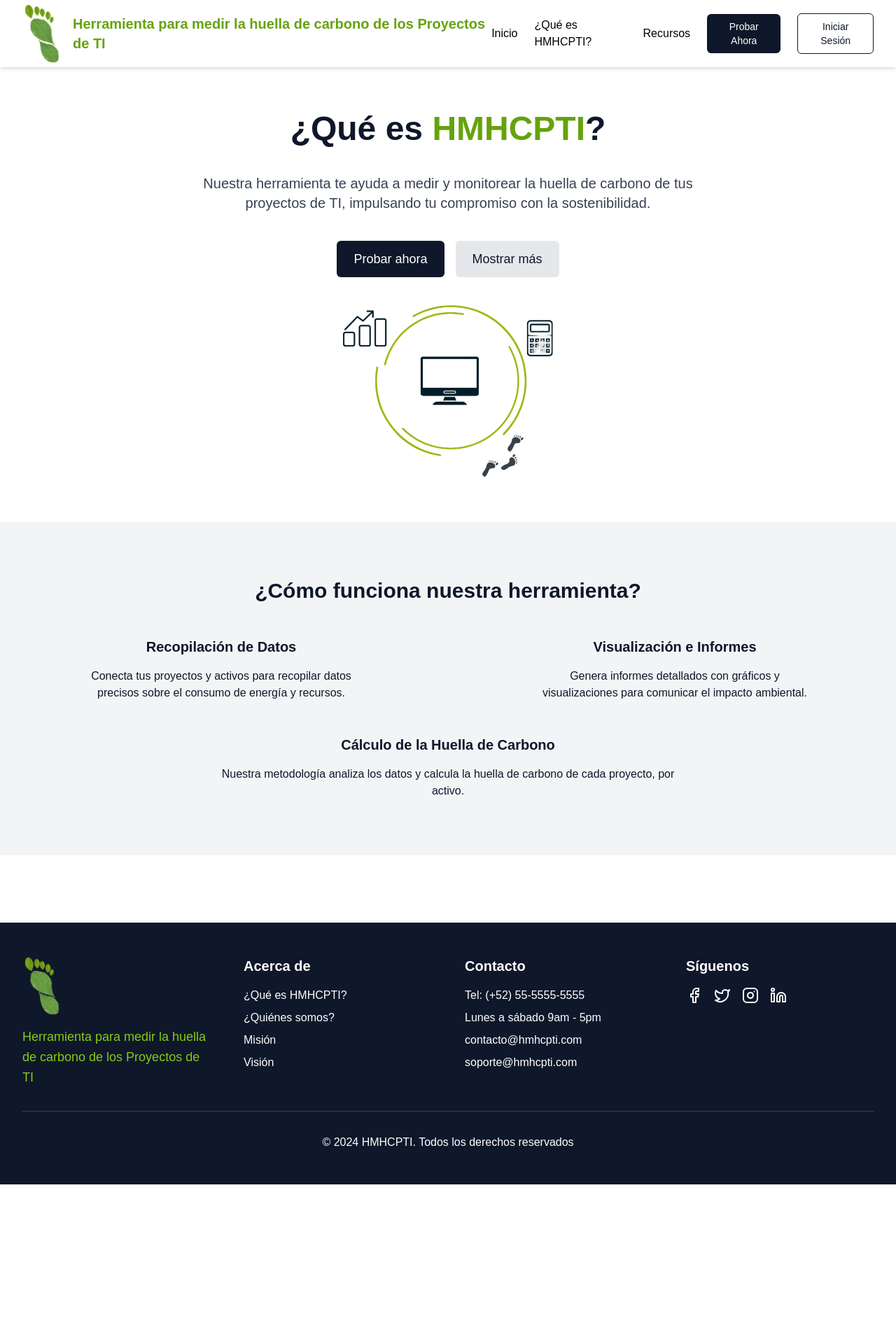
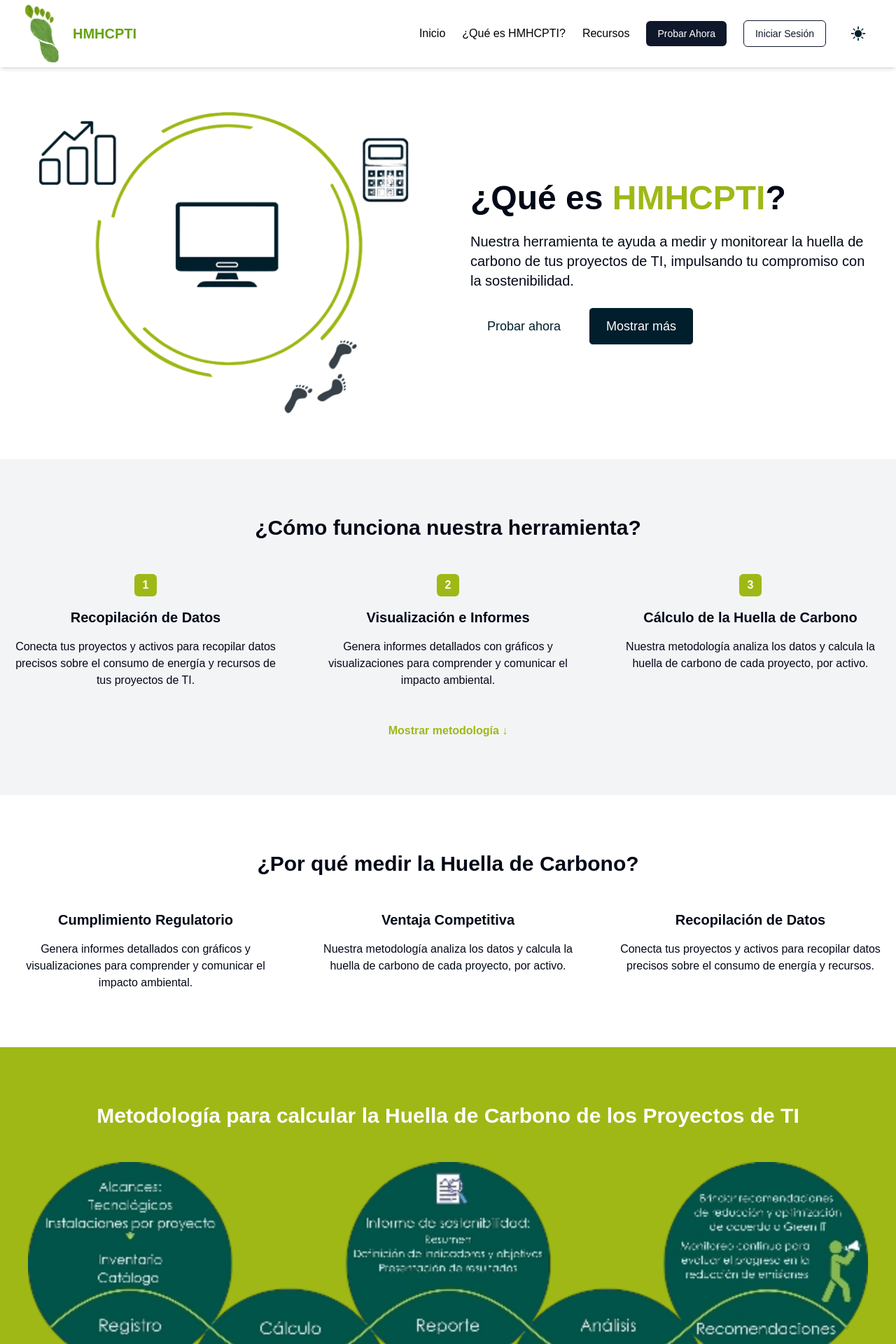
Before and after one commit to DanielGomez05/hmhcpti, a Next.js app: page /acerca_de in a window 1280 px wide. Shown: the top 1920 px of the page at 70% size. Before the commit the page ends 1692 px from the top, so only its background shows below. Built offline with nearby package versions, Linux system fonts and the light colour scheme; a web font is replaced by a local one.

Commit message:
Modificacion de Vistas

```diff
--- a/src/components/footer.tsx
+++ b/src/components/footer.tsx
@@ -4,7 +4,7 @@ import { Facebook, Twitter, Instagram, Linkedin } from "lucide-react"
 
 export default function Footer() {
   return (
-    <footer className="bg-slate-900 text-white mt-12 md:mt-24">
+    <footer className="bg-white dark:bg-[#001E2B] text-slate-900 dark:text-white mt-12 md:mt-24 transition-colors duration-300">
       <div className="container mx-auto px-4 sm:px-6 lg:px-8 py-12">
         <div className="grid grid-cols-1 md:grid-cols-4 gap-8 lg:gap-12">
           {/* Logo */}
@@ -17,7 +17,7 @@ export default function Footer() {
               className="w-12 md:w-14 h-auto mb-4"
               priority
             />
-            <h2 className="text-lime-500 text-left md:text-left text-lg leading-relaxed">
+            <h2 className="text-lime-500 dark:text-[#9FB816] text-left text-lg leading-relaxed">
               Herramienta para medir la huella de carbono de los Proyectos de TI
             </h2>
           </div>
@@ -27,24 +27,16 @@ export default function Footer() {
             <h3 className="text-xl font-bold mb-2 md:mb-4">Acerca de</h3>
             <ul className="space-y-2">
               <li>
-                <Link href="/acerca-de" className="hover:text-lime-500">
-                  ¿Qué es HMHCPTI?
-                </Link>
+                <Link href="/acerca-de" className="hover:text-[#9FB816]">¿Qué es HMHCPTI?</Link>
               </li>
               <li>
-                <Link href="#" className="hover:text-lime-500">
-                  ¿Quiénes somos?
-                </Link>
+                <Link href="#" className="hover:text-[#9FB816]">¿Quiénes somos?</Link>
               </li>
               <li>
-                <Link href="#" className="hover:text-lime-500">
-                  Misión
-                </Link>
+                <Link href="#" className="hover:text-[#9FB816]">Misión</Link>
               </li>
               <li>
-                <Link href="#" className="hover:text-lime-500">
-                  Visión
-                </Link>
+                <Link href="#" className="hover:text-[#9FB816]">Visión</Link>
               </li>
             </ul>
           </div>
@@ -55,16 +47,8 @@ export default function Footer() {
             <div className="space-y-2">
               <p>Tel: (+52) 55-5555-5555</p>
               <p>Lunes a sábado 9am - 5pm</p>
-              <p>
-                <a href="mailto:contacto@hmhcpti.com" className="hover:text-lime-500">
-                  contacto@hmhcpti.com
-                </a>
-              </p>
-              <p>
-                <a href="mailto:soporte@hmhcpti.com" className="hover:text-lime-500">
-                  soporte@hmhcpti.com
-                </a>
-              </p>
+              <p><a href="mailto:contacto@hmhcpti.com" className="hover:text-[#9FB816]">contacto@hmhcpti.com</a></p>
+              <p><a href="mailto:soporte@hmhcpti.com" className="hover:text-[#9FB816]">soporte@hmhcpti.com</a></p>
             </div>
           </div>
 
@@ -72,24 +56,15 @@ export default function Footer() {
           <div className="space-y-3">
             <h3 className="text-xl font-bold mb-2 md:mb-4">Síguenos</h3>
             <div className="flex space-x-4">
-              <a href="#" className="hover:text-lime-500" title="Facebook" aria-label="Visitar Facebook">
-                <Facebook size={24} />
-              </a>
-              <a href="#" className="hover:text-lime-500" title="Twitter" aria-label="Visitar Twitter">
-                <Twitter size={24} />
-              </a>
-              <a href="#" className="hover:text-lime-500" title="Instagram" aria-label="Visitar Instagram">
-                <Instagram size={24} />
-              </a>
-              <a href="#" className="hover:text-lime-500" title="LinkedIn" aria-label="Visitar LinkedIn">
-                <Linkedin size={24} />
-              </a>
+              <a href="#" className="hover:text-[#9FB816]" title="Facebook" aria-label="Facebook"><Facebook size={24} /></a>
+              <a href="#" className="hover:text-[#9FB816]" title="Twitter" aria-label="Twitter"><Twitter size={24} /></a>
+              <a href="#" className="hover:text-[#9FB816]" title="Instagram" aria-label="Instagram"><Instagram size={24} /></a>
+              <a href="#" className="hover:text-[#9FB816]" title="LinkedIn" aria-label="LinkedIn"><Linkedin size={24} /></a>
             </div>
           </div>
         </div>
 
-        {/* Derechos de autor */}
-        <div className="border-t border-gray-700 mt-8 pt-8 text-center">
+        <div className="border-t border-gray-200 dark:border-gray-700 mt-8 pt-8 text-center">
           <p className="text-sm md:text-base">&copy; 2024 HMHCPTI. Todos los derechos reservados</p>
         </div>
       </div>
--- a/src/components/header.tsx
+++ b/src/components/header.tsx
@@ -1,32 +1,61 @@
 import Image from "next/image"
 import Link from "next/link"
-import { Menu } from "lucide-react"
+import { useEffect, useState } from "react"
 
 export default function Header() {
+  const [darkMode, setDarkMode] = useState(false)
+
+  useEffect(() => {
+    const stored = localStorage.getItem("hmhcpti-theme")
+    if (stored === "dark") setDarkMode(true)
+  }, [])
+
+  useEffect(() => {
+    const root = document.documentElement
+    if (darkMode) {
+      root.classList.add("dark")
+      localStorage.setItem("hmhcpti-theme", "dark")
+    } else {
+      root.classList.remove("dark")
+      localStorage.setItem("hmhcpti-theme", "light")
+    }
+  }, [darkMode])
+
   return (
-    <header className="bg-white shadow-md sticky top-0 z-50">
+    <header className="bg-white dark:bg-[#001E2B] shadow-md sticky top-0 z-50 transition-colors">
       <div className="max-w-7xl mx-auto px-4 sm:px-6 lg:px-8 h-24 flex items-center justify-between">
-        {/* Logo y título */}
+        {/* Logo + Nombre */}
         <Link href="/" className="flex items-center gap-4">
           <Image src="/images/Pie.png" alt="Logo" width={56} height={56} />
-          <span className="text-lime-600 font-semibold text-lg md:text-xl leading-tight">
-            Herramienta para medir la huella de carbono de los Proyectos de TI
+          <span className="text-lime-600 dark:text-[#9FB816] font-semibold text-lg md:text-xl leading-tight">
+		  HMHCPTI
           </span>
+
+
         </Link>
 
         {/* Navegación */}
-        <nav className="hidden lg:flex gap-6 items-center">
-          <Link href="/" className="hover:text-lime-600 text-black text-base">Inicio</Link>
-          <Link href="/acerca_de" className="hover:text-lime-600 text-black text-base">¿Qué es HMHCPTI?</Link>
-          <Link href="#" className="hover:text-lime-600 text-black text-base">Recursos</Link>
+        <nav className="hidden lg:flex gap-6 items-center text-black dark:text-white">
+          <Link href="/" className="text-inherit hover:text-[#9FB816]">Inicio</Link>
+          <Link href="/acerca_de" className="text-inherit hover:text-[#9FB816]">¿Qué es HMHCPTI?</Link>
+          <Link href="#" className="text-inherit hover:text-[#9FB816]">Recursos</Link>
           <button className="bg-slate-900 text-white px-4 py-2 rounded-md text-sm hover:bg-slate-800">Probar Ahora</button>
-          <button className="border border-slate-900 px-4 py-2 rounded-md text-sm hover:bg-slate-100">Iniciar Sesión</button>
+          <button className="border border-slate-900 dark:border-white text-slate-900 dark:text-white px-4 py-2 rounded-md text-sm hover:bg-slate-100 dark:hover:bg-slate-800">
+            Iniciar Sesión
+          </button>
+          <button
+            aria-label="Cambiar tema"
+            onClick={() => setDarkMode(!darkMode)}
+            className="p-2"
+          >
+            <Image
+              src={darkMode ? "/images/Luna.png" : "/images/Sol.png"}
+              alt="Toggle Theme"
+              width={28}
+              height={28}
+            />
+          </button>
         </nav>
-
-        {/* Menú móvil */}
-        <button className="lg:hidden p-2" aria-label="Abrir menú">
-          <Menu className="w-6 h-6" />
-        </button>
       </div>
     </header>
   )
--- a/src/pages/acerca_de.tsx
+++ b/src/pages/acerca_de.tsx
@@ -5,65 +5,96 @@ import Footer from "../components/footer"
 
 export default function AcercaDe() {
   return (
-    <div className="font-century bg-white min-h-screen flex flex-col text-slate-900">
+    <div className="font-century min-h-screen flex flex-col bg-[hsl(var(--background))] text-[hsl(var(--foreground))] transition-colors duration-300 scroll-smooth">
       <Header />
 
       <main className="flex-grow">
-        {/* Sección Principal */}
-        <section className="container mx-auto px-4 sm:px-6 lg:px-8 py-16 space-y-10 text-center">
-          <h2 className="text-4xl md:text-5xl font-bold">
-            ¿Qué es <span className="text-lime-600">HMHCPTI</span>?
-          </h2>
-          <p className="text-lg md:text-xl max-w-3xl mx-auto text-gray-700">
-            Nuestra herramienta te ayuda a medir y monitorear la huella de carbono de tus proyectos de TI,
-            impulsando tu compromiso con la sostenibilidad.
-          </p>
-          <div className="flex justify-center gap-4">
-            <Link href="/evaluacion">
-              <button className="bg-slate-900 text-white px-6 py-3 rounded-md text-lg hover:bg-slate-800">
-                Probar ahora
-              </button>
-            </Link>
-            <button className="bg-gray-200 text-slate-900 px-6 py-3 rounded-md text-lg hover:bg-gray-300">
-              Mostrar más
-            </button>
+        {/* Sección principal */}
+        <section className="container mx-auto px-4 sm:px-6 lg:px-8 py-16 flex flex-col lg:flex-row items-center gap-8 xl:gap-16">
+          <div className="lg:w-1/2">
+            <div className="relative w-full aspect-[4/3]">
+              <Image
+                src="/images/Icono2.png"
+                alt="Gráfico sobre qué es HMHCPTI"
+                fill
+                priority
+                className="object-contain"
+              />
+            </div>
           </div>
-          <div className="flex justify-center">
-            <Image
-              src="/images/Icono2.png" // Aquí se usa el nombre correcto
-              alt="Gráfico sobre qué es HMHCPTI"
-              width={300}
-              height={300}
-              className="object-contain"
-            />
+          <div className="lg:w-1/2 text-center lg:text-left space-y-6">
+            <h2 className="text-4xl md:text-5xl font-bold">
+              ¿Qué es <span className="text-[#9FB816]">HMHCPTI</span>?
+            </h2>
+            <p className="text-lg md:text-xl">
+              Nuestra herramienta te ayuda a medir y monitorear la huella de carbono de tus proyectos de TI, impulsando tu compromiso con la sostenibilidad.
+            </p>
+            <div className="flex justify-center lg:justify-start gap-4">
+              <button className="bg-white text-[#001E2B] px-6 py-3 rounded-md text-lg hover:bg-gray-100">Probar ahora</button>
+              <a href="#funcionamiento" className="bg-[#001E2B] text-white border border-white px-6 py-3 rounded-md text-lg hover:bg-[#0a2c3a]">
+                Mostrar más
+              </a>
+            </div>
           </div>
         </section>
 
-        {/* ¿Cómo funciona nuestra herramienta? */}
-        <section className="bg-gray-100 py-20">
+        {/* Sección: Cómo funciona */}
+        <section id="funcionamiento" className="bg-gray-100 dark:bg-[#001E2B] py-20 transition-colors duration-300">
           <div className="container mx-auto px-4 text-center space-y-12">
             <h3 className="text-3xl font-bold">¿Cómo funciona nuestra herramienta?</h3>
+            <div className="flex flex-col md:flex-row justify-center gap-12 items-start">
+              <div className="space-y-4 max-w-sm mx-auto">
+                <div className="text-white bg-[#9FB816] rounded-md w-8 h-8 flex items-center justify-center mx-auto font-bold">1</div>
+                <h4 className="text-xl font-semibold">Recopilación de Datos</h4>
+                <p>Conecta tus proyectos y activos para recopilar datos precisos sobre el consumo de energía y recursos de tus proyectos de TI.</p>
+              </div>
+              <div className="space-y-4 max-w-sm mx-auto">
+                <div className="text-white bg-[#9FB816] rounded-md w-8 h-8 flex items-center justify-center mx-auto font-bold">2</div>
+                <h4 className="text-xl font-semibold">Visualización e Informes</h4>
+                <p>Genera informes detallados con gráficos y visualizaciones para comprender y comunicar el impacto ambiental.</p>
+              </div>
+              <div className="space-y-4 max-w-sm mx-auto">
+                <div className="text-white bg-[#9FB816] rounded-md w-8 h-8 flex items-center justify-center mx-auto font-bold">3</div>
+                <h4 className="text-xl font-semibold">Cálculo de la Huella de Carbono</h4>
+                <p>Nuestra metodología analiza los datos y calcula la huella de carbono de cada proyecto, por activo.</p>
+              </div>
+            </div>
+            <a href="#metodologia" className="inline-block mt-10 text-[#9FB816] font-semibold hover:underline">Mostrar metodología ↓</a>
+          </div>
+        </section>
+
+        {/* Sección: ¿Por qué medir? */}
+        <section id="metodologia" className="py-20 bg-white dark:bg-[#001E2B]">
+          <div className="container mx-auto px-4 text-center space-y-12">
+            <h3 className="text-3xl font-bold">¿Por qué medir la Huella de Carbono?</h3>
             <div className="flex flex-col md:flex-row justify-center gap-12">
               <div className="space-y-4 max-w-sm mx-auto">
-                <h4 className="text-xl font-semibold">Recopilación de Datos</h4>
-                <p>
-                  Conecta tus proyectos y activos para recopilar datos precisos sobre el consumo de energía y recursos.
-                </p>
+                <h4 className="text-xl font-semibold">Cumplimiento Regulatorio</h4>
+                <p>Genera informes detallados con gráficos y visualizaciones para comprender y comunicar el impacto ambiental.</p>
               </div>
               <div className="space-y-4 max-w-sm mx-auto">
-                <h4 className="text-xl font-semibold">Visualización e Informes</h4>
-                <p>
-                  Genera informes detallados con gráficos y visualizaciones para comunicar el impacto ambiental.
-                </p>
+                <h4 className="text-xl font-semibold">Ventaja Competitiva</h4>
+                <p>Nuestra metodología analiza los datos y calcula la huella de carbono de cada proyecto, por activo.</p>
+              </div>
+              <div className="space-y-4 max-w-sm mx-auto">
+                <h4 className="text-xl font-semibold">Recopilación de Datos</h4>
+                <p>Conecta tus proyectos y activos para recopilar datos precisos sobre el consumo de energía y recursos.</p>
               </div>
             </div>
+          </div>
+        </section>
 
-            <div className="mt-12">
-              <h4 className="text-xl font-semibold mb-4">Cálculo de la Huella de Carbono</h4>
-              <p className="max-w-2xl mx-auto">
-                Nuestra metodología analiza los datos y calcula la huella de carbono de cada proyecto, por activo.
-              </p>
-            </div>
+        {/* Sección: Metodología visual */}
+        <section className="py-20 bg-[#9FB816] text-white">
+          <div className="container mx-auto px-4 text-center">
+            <h3 className="text-3xl font-bold mb-12">Metodología para calcular la Huella de Carbono de los Proyectos de TI</h3>
+            <Image
+              src="/images/Metodologia.png"
+              alt="Metodología visual"
+              width={1200}
+              height={600}
+              className="mx-auto"
+            />
           </div>
         </section>
       </main>
--- a/src/pages/index.tsx
+++ b/src/pages/index.tsx
@@ -5,45 +5,32 @@ import Footer from "../components/footer"
 
 export default function Home() {
   return (
-    <div className="font-century bg-white min-h-screen flex flex-col">
+    <div className="font-century min-h-screen flex flex-col bg-[hsl(var(--background))] text-[hsl(var(--foreground))] transition-colors duration-300">
       <Header />
 
-      {/* Contenido Principal */}
-      <main
-        id="app"
-        className="container mx-auto px-4 sm:px-6 lg:px-8 py-12 md:py-24 flex-grow"
-      >
-        <div className="flex flex-col lg:flex-row items-center gap-8 xl:gap-16">
-          {/* Texto */}
+      <main className="flex-grow">
+        <section className="container mx-auto px-4 sm:px-6 lg:px-8 py-12 md:py-24 flex flex-col lg:flex-row items-center gap-8 xl:gap-16">
           <div className="lg:w-1/2 space-y-6 md:space-y-10">
             <h2 className="text-3xl sm:text-4xl lg:text-5xl leading-snug font-semibold">
-              <span className="text-black block">
-                Conoce tu huella de Carbono,
-                <br />
-                entrega información valiosa y toma medidas con
+              <span className="block">
+                Conoce tu huella de Carbono, entrega información valiosa y toma medidas con
               </span>
-              <span className="text-lime-500 block font-bold">HMHCPTI</span>
+              <span className="block text-[#9FB816] font-bold">HMHCPTI</span>
             </h2>
-
-            <p className="text-lg sm:text-xl lg:text-2xl text-gray-600 leading-relaxed">
-              Nuestra herramienta te ayuda a medir y monitorear la huella de carbono
-              de tus proyectos de TI, impulsando tu compromiso con la sostenibilidad.
+            <p className="text-lg sm:text-xl lg:text-2xl leading-relaxed">
+              Nuestra herramienta te ayuda a medir y monitorear la huella de carbono de tus proyectos de TI,
+              impulsando tu compromiso con la sostenibilidad.
             </p>
-
-            {/* Botones */}
             <div className="flex flex-col sm:flex-row gap-4">
-              <Link href="/evaluacion">
-                <button className="bg-slate-900 text-white px-6 py-3 rounded-lg text-lg sm:text-xl hover:bg-slate-800 transition-colors">
-                  Probar ahora
-                </button>
-              </Link>
-              <button className="bg-neutral-200 text-black px-6 py-3 rounded-lg text-lg sm:text-xl hover:bg-neutral-300 transition-colors">
+              <button className="bg-white text-[#001E2B] px-6 py-3 rounded-lg text-lg sm:text-xl hover:bg-gray-100 transition-colors">
+                Probar ahora
+              </button>
+              <button className="bg-[#001E2B] text-white border border-white px-6 py-3 rounded-lg text-lg sm:text-xl hover:bg-[#0a2c3a] transition-colors">
                 Mostrar más
               </button>
             </div>
           </div>
 
-          {/* Imagen */}
           <div className="lg:w-1/2 w-full max-w-2xl mt-8 lg:mt-0">
             <div className="relative w-full aspect-[4/3]">
               <Image
@@ -55,7 +42,7 @@ export default function Home() {
               />
             </div>
           </div>
-        </div>
+        </section>
       </main>
 
       <Footer />
--- a/src/styles/globals.css
+++ b/src/styles/globals.css
@@ -36,16 +36,16 @@
   }
 
   .dark {
-    --background: 222.2 84% 4.9%;
+    --background: 0 0% 12%; /* #001E2B */
     --foreground: 210 40% 98%;
 
-    --card: 222.2 84% 4.9%;
+    --card: 0 0% 12%;
     --card-foreground: 210 40% 98%;
 
-    --popover: 222.2 84% 4.9%;
+    --popover: 0 0% 12%;
     --popover-foreground: 210 40% 98%;
 
-    --primary: 142.1 70.6% 45.3%;
+    --primary: 76 39% 41%; /* #9FB816 */
     --primary-foreground: 144.9 80.4% 10%;
 
     --secondary: 217.2 32.6% 17.5%;
@@ -72,8 +72,7 @@
 }
 
 body {
-  background-color: hsl(var(--background));
-  color: hsl(var(--foreground));
+  @apply bg-[hsl(var(--background))] text-[hsl(var(--foreground))];
 }
 
 /* Fuentes */
```
Also changed, not shown: public/images/Metodologia.png (added).
